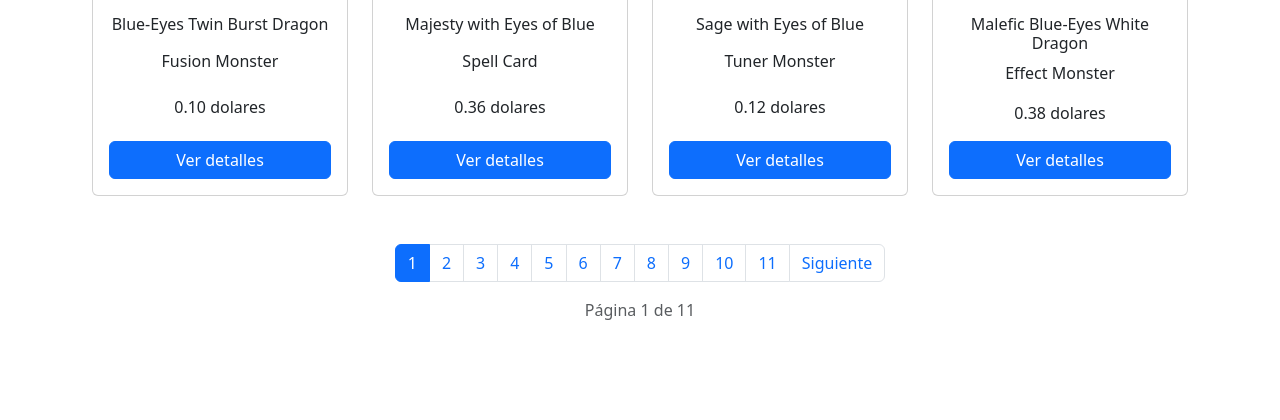
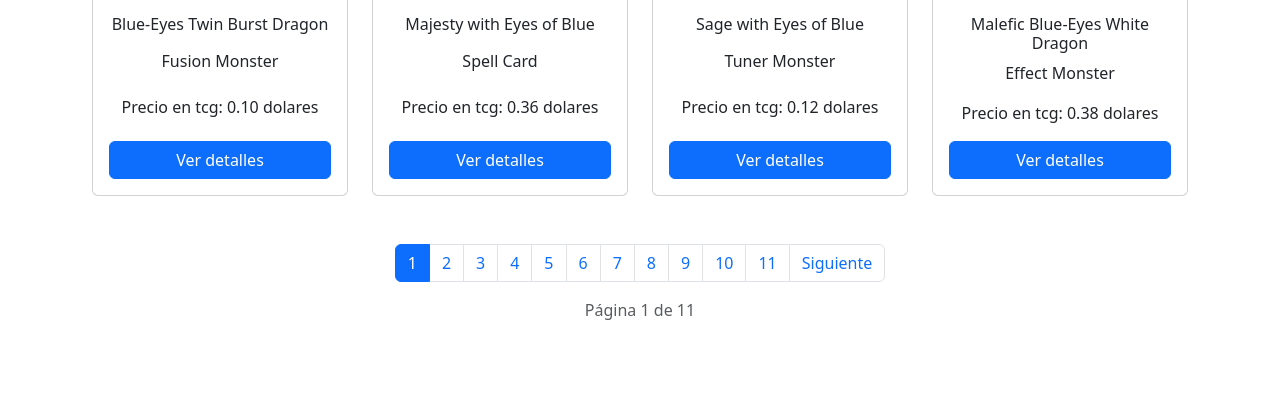
Before and after one commit to AbLlanos/S4_SQA_Evaluacion2, a Django app: page / in a window 1280 px wide. Shown: the part 348-768 px from the top of the page. Run offline with Django 4.2, Linux system fonts and the light colour scheme; data comes from the database, SQL or seed files in the repository; some libraries are stand-ins or nearby versions.

Commit message:
version3

```diff
--- a/yugi/yugi_app/templates/cards/cards.html
+++ b/yugi/yugi_app/templates/cards/cards.html
@@ -11,7 +11,7 @@
             <div class="card-body d-flex flex-column justify-content-between text-center">
                 <h6 class="card-title">{{ card.name }}</h6>
                 <p>{{ card.type }}</p>
-                <p>{{ card.price.tcgplayer_price }} dolares</p>
+                <p>Precio en tcg: {{ card.price.tcgplayer_price }} dolares</p>
                 <a href="{% url 'card_details' card.card_id %}" class="btn btn-primary">Ver detalles</a>
             </div>
         </div>
```
